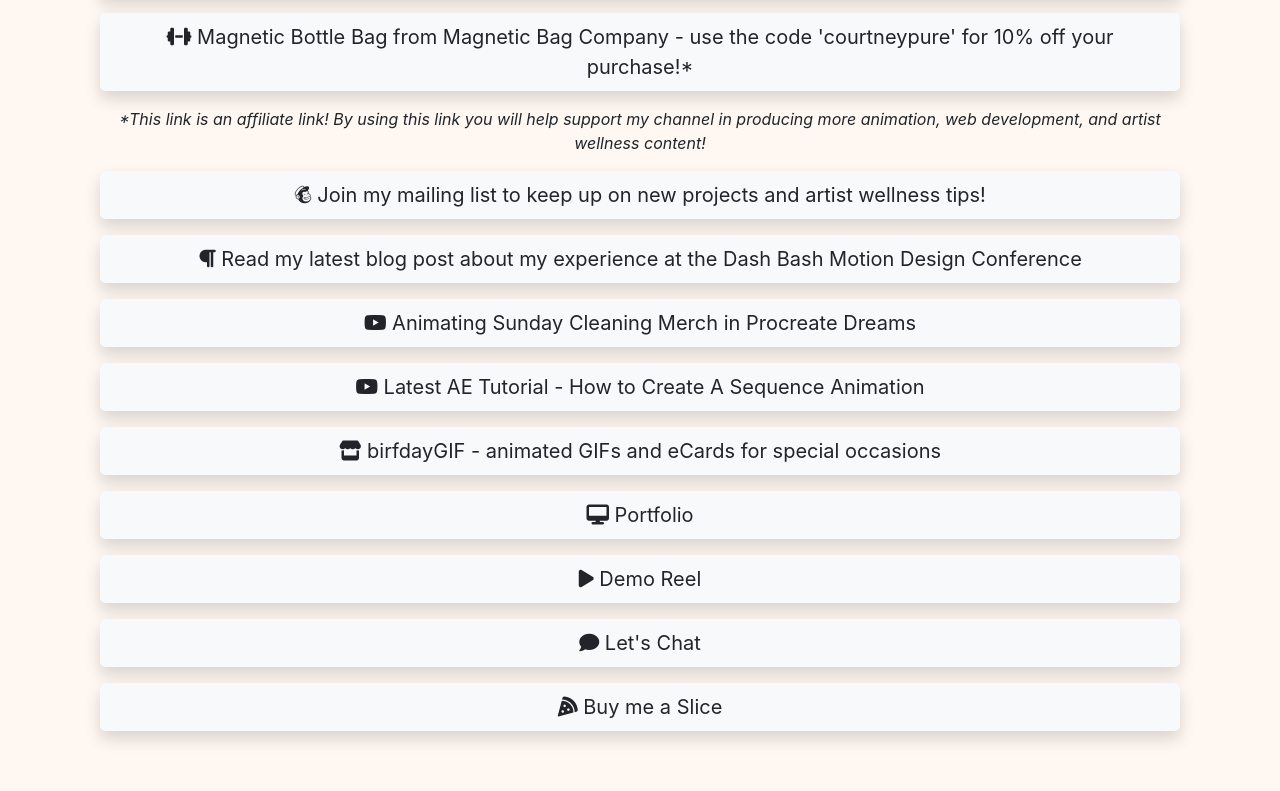
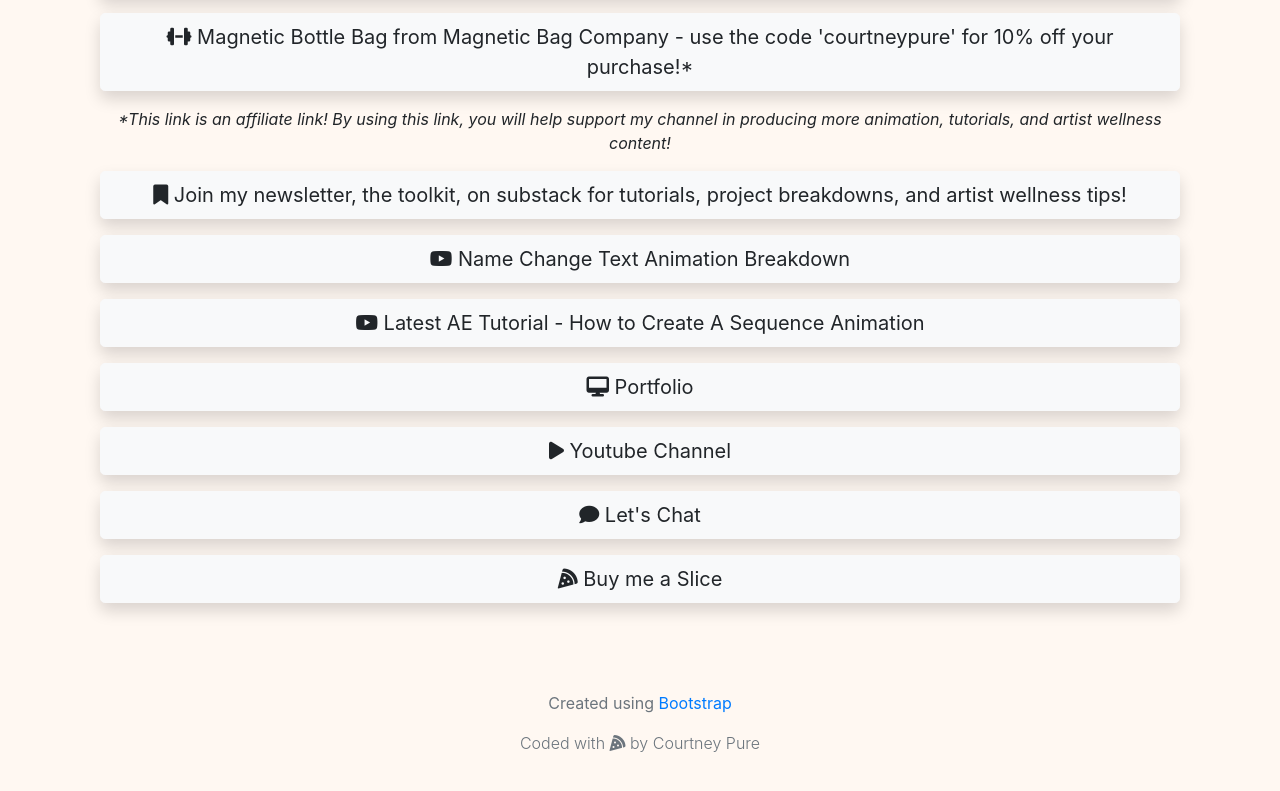
Before and after one commit to courtneypure/linktreeclone, a plain HTML site: page index.html in a window 1280 px wide. Shown: the part 697-1488 px from the top of the page. Drawn offline with nearby package versions, Linux system fonts and the light colour scheme; a script that the page names is missing.

Commit message:
Update index.html
link updates

```diff
--- a/index.html
+++ b/index.html
@@ -27,14 +27,12 @@
                     <div class="d-block col-12 mx-auto">
                             <a href="https://share.epidemicsound.com/5rl0p7" class="text-decoration-none"><button type="button" class="btn btn-light btn-lg mb-3 btn-block mx-auto shadow"><i class="fa-solid fa-headphones-simple"></i> Epidemic Sound 7-Day Free Trial</button></a>
                             <a href="https://magneticbagcompany.com/?aff=85" class="text-decoration-none"><button type="button" class="btn btn-light btn-lg mb-3 btn-block mx-auto shadow"><i class="fa-solid fa-dumbbell"></i> Magnetic Bottle Bag from Magnetic Bag Company - use the code 'courtneypure' for 10% off your purchase!*</button></a>
-                            <p class="fs-6 fst-italic text-center"><i>*This link is an affiliate link! By using this link you will help support my channel in producing more animation, web development, and artist wellness content!</i></p>
-                            <a href="https://us17.campaign-archive.com/home/?u=17ae245de977762bc81d4a021&id=ab058c2d4b" class="text-decoration-none"><button type="button" class="btn btn-light btn-lg mb-3 btn-block mx-auto shadow"><i class="fa-brands fa-mailchimp"></i> Join my mailing list to keep up on new projects and artist wellness tips! </button></a>
-                            <a href="https://courtneypure.notion.site/blog-acfabecfa69b458b9641666cd2e303bb" class="text-decoration-none"><button type="button" class="btn btn-light btn-lg mb-3 btn-block mx-auto shadow"><i class="fa-solid fa-paragraph"></i> Read my latest blog post about my experience at the Dash Bash Motion Design Conference </button></a>
-                            <a href="https://youtu.be/Uv6tVv_oXIc?si=su-MlsQCuA0x0plZ" class="text-decoration-none"><button type="button" class="btn btn-light btn-lg mb-3 btn-block mx-auto shadow"><i class="fa-brands fa-youtube"></i> Animating Sunday Cleaning Merch in Procreate Dreams</button></a>
+                            <p class="fs-6 fst-italic text-center"><i>*This link is an affiliate link! By using this link, you will help support my channel in producing more animation, tutorials, and artist wellness content!</i></p>
+                            <a href="https://us17.campaign-archive.com/home/?u=17ae245de977762bc81d4a021&id=ab058c2d4b" class="text-decoration-none"><button type="button" class="btn btn-light btn-lg mb-3 btn-block mx-auto shadow"><i class="fa-solid fa-bookmark"></i> Join my newsletter, the toolkit, on substack for tutorials, project breakdowns, and artist wellness tips! </button></a>
+                            <a href="https://youtu.be/UmR6toqjj2o?si=xCkdNwLjkO7yPCdM" class="text-decoration-none"><button type="button" class="btn btn-light btn-lg mb-3 btn-block mx-auto shadow"><i class="fa-brands fa-youtube"></i> Name Change Text Animation Breakdown</button></a>
                             <a href="https://www.youtube.com/watch?v=_ywKkKZExHI&t=67s" class="text-decoration-none"><button type="button" class="btn btn-light btn-lg mb-3 btn-block mx-auto shadow"><i class="fa-brands fa-youtube"></i> Latest AE Tutorial - How to Create A Sequence Animation</button></a>
-                            <a href="https://birfdaygif.etsy.com" class="text-decoration-none"><button type="button" class="btn btn-light btn-lg mb-3 btn-block mx-auto shadow"><i class="fa-solid fa-store"></i> birfdayGIF - animated GIFs and eCards for special occasions </button></a>
                             <a href="http://cpuremake.tv/" class="text-decoration-none"><button type="button" class="btn btn-light btn-lg mb-3 btn-block mx-auto shadow"><i class="fas fa-desktop"></i> Portfolio</button></a>
-                            <a href="https://www.youtube.com/watch?v=CY8E46gPd-A" class="text-decoration-none"><button type="button" class="btn btn-light btn-lg mb-3 btn-block mx-auto shadow"><i class="fa-solid fa-play"></i> Demo Reel</button></a>
+                            <a href="https://www.youtube.com/@courtneypure" class="text-decoration-none"><button type="button" class="btn btn-light btn-lg mb-3 btn-block mx-auto shadow"><i class="fa-solid fa-play"></i> Youtube Channel</button></a>
                             <a href="https://calendly.com/courtneypure" class="text-decoration-none"><button type="button" class="btn btn-light btn-lg mb-3 btn-block mx-auto shadow "><i class="fa-solid fa-comment"></i> Let's Chat</button></a>
                             <a href="https://www.buymeacoffee.com/courtneypure" class="text-decoration-none"><button type="button" class="btn btn-light btn-lg mb-3 btn-block mx-auto shadow "><i class="fas fa-pizza-slice"></i> Buy me a Slice</button></a>
                             &nbsp;
```
